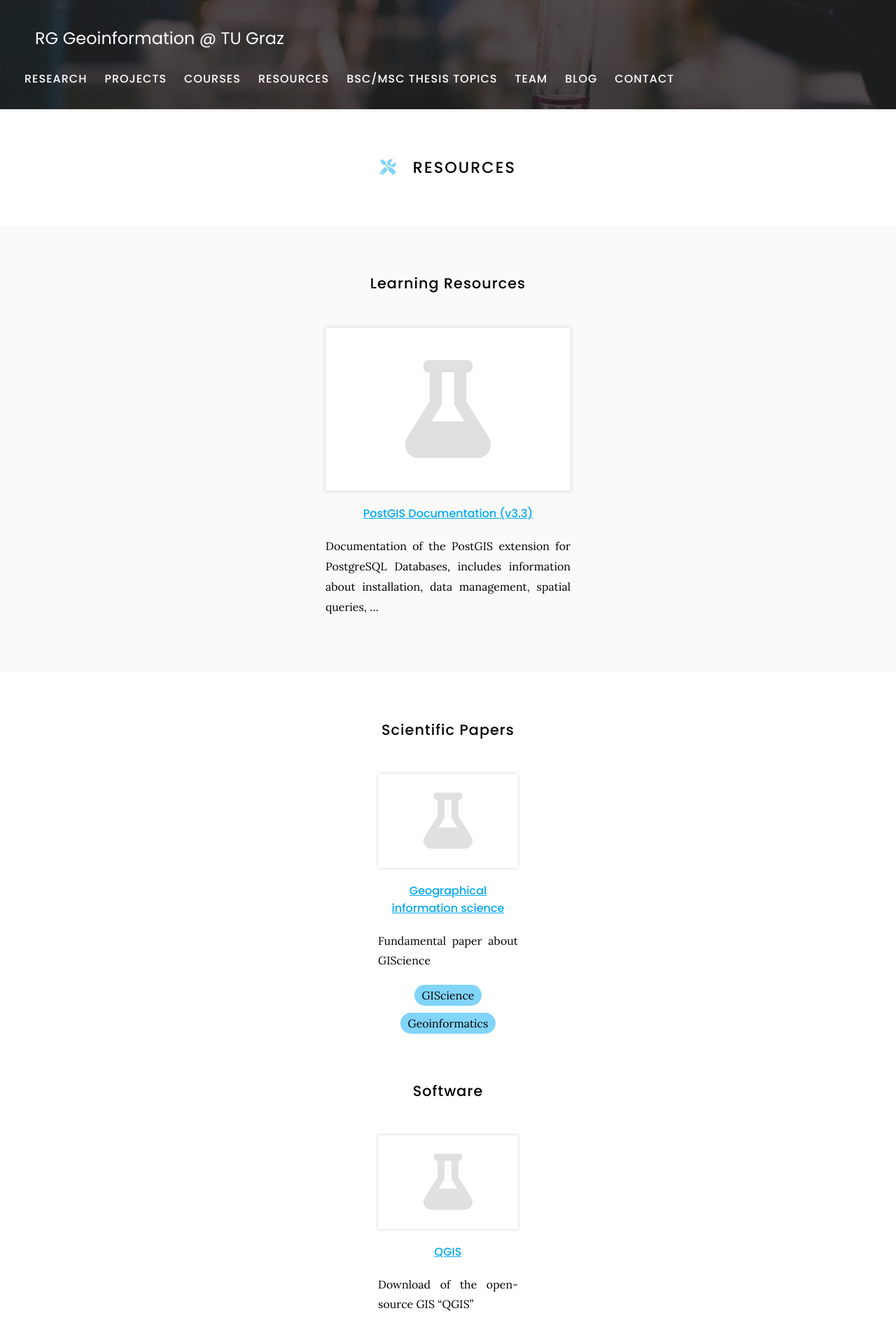
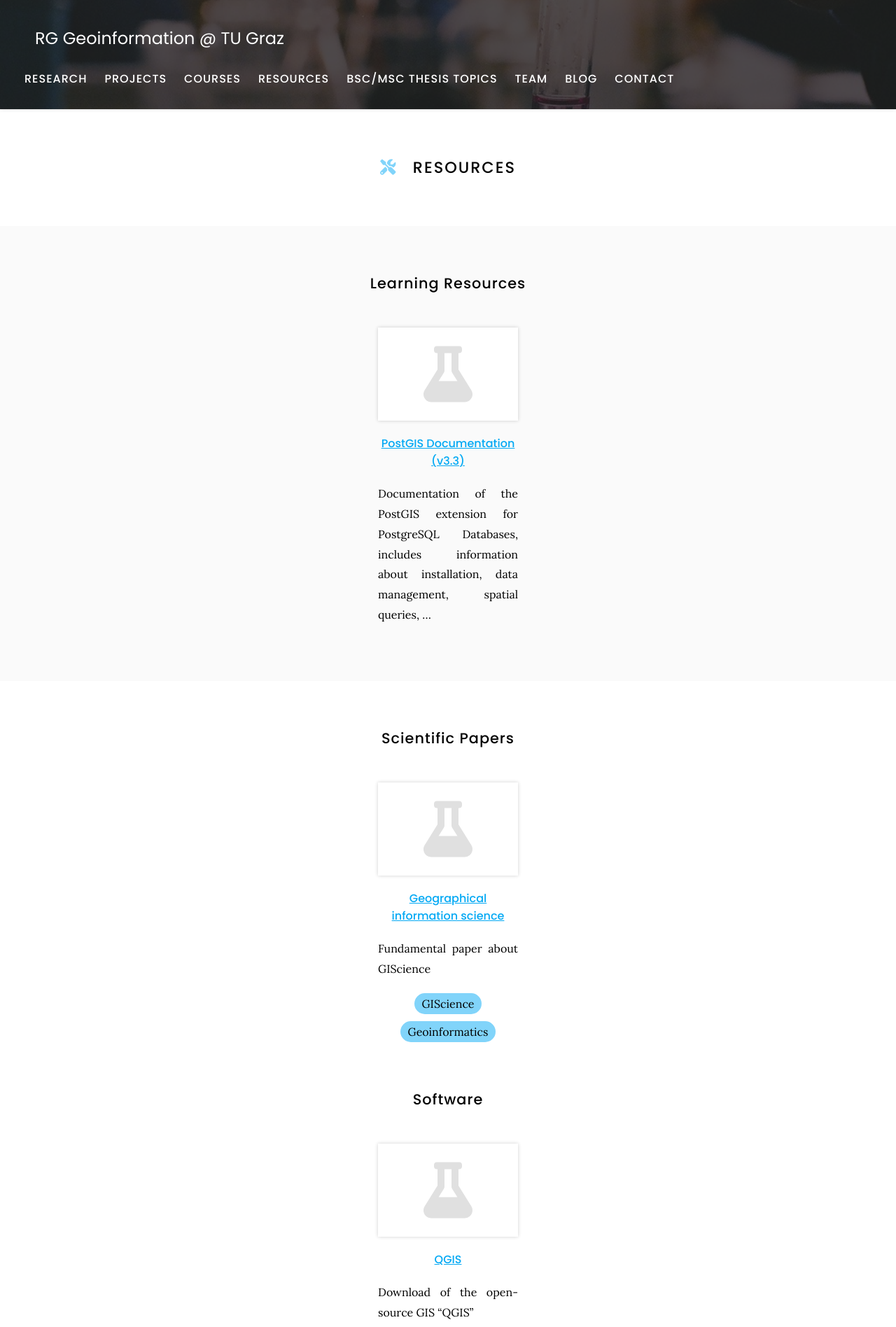
Before and after one commit to Geoinfo-TUGraz/Geoinfo-TUGraz.github.io, a Jekyll site: the page built from resources/index.md, in a window 1280 px wide. Shown: the top 1896 px of the page at 70% size. Built offline with Jekyll 4.4.1, drawn with Linux system fonts in a browser that asks for light colours.

Commit message:
Update index.md

```diff
--- a/resources/index.md
+++ b/resources/index.md
@@ -13,7 +13,7 @@ nav:
 
 ## Learning Resources
 
-{% include list.html component="card" data="resources" filters="group: learning" %}
+{% include list.html component="card" data="resources" filters="group: learning" style="small" %}
 
 {% include section.html %}
 
```
